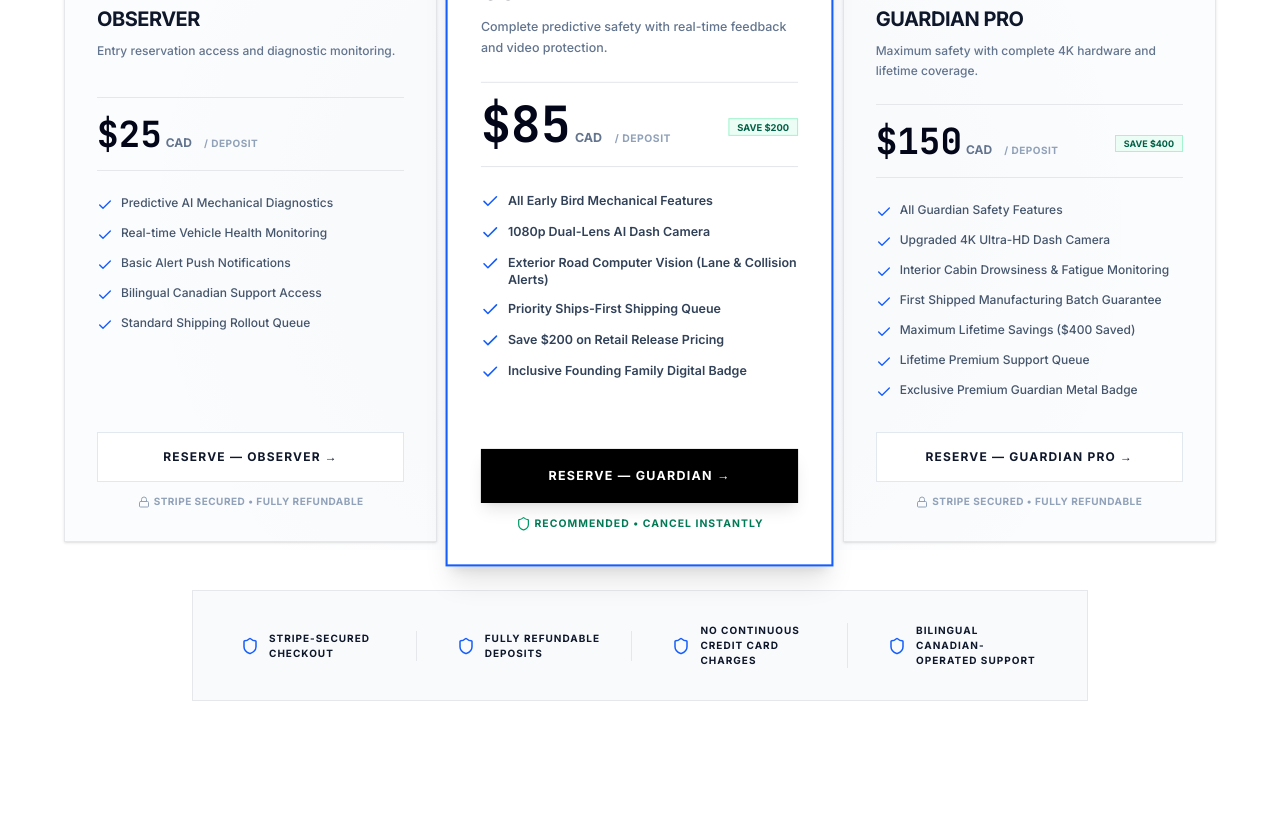
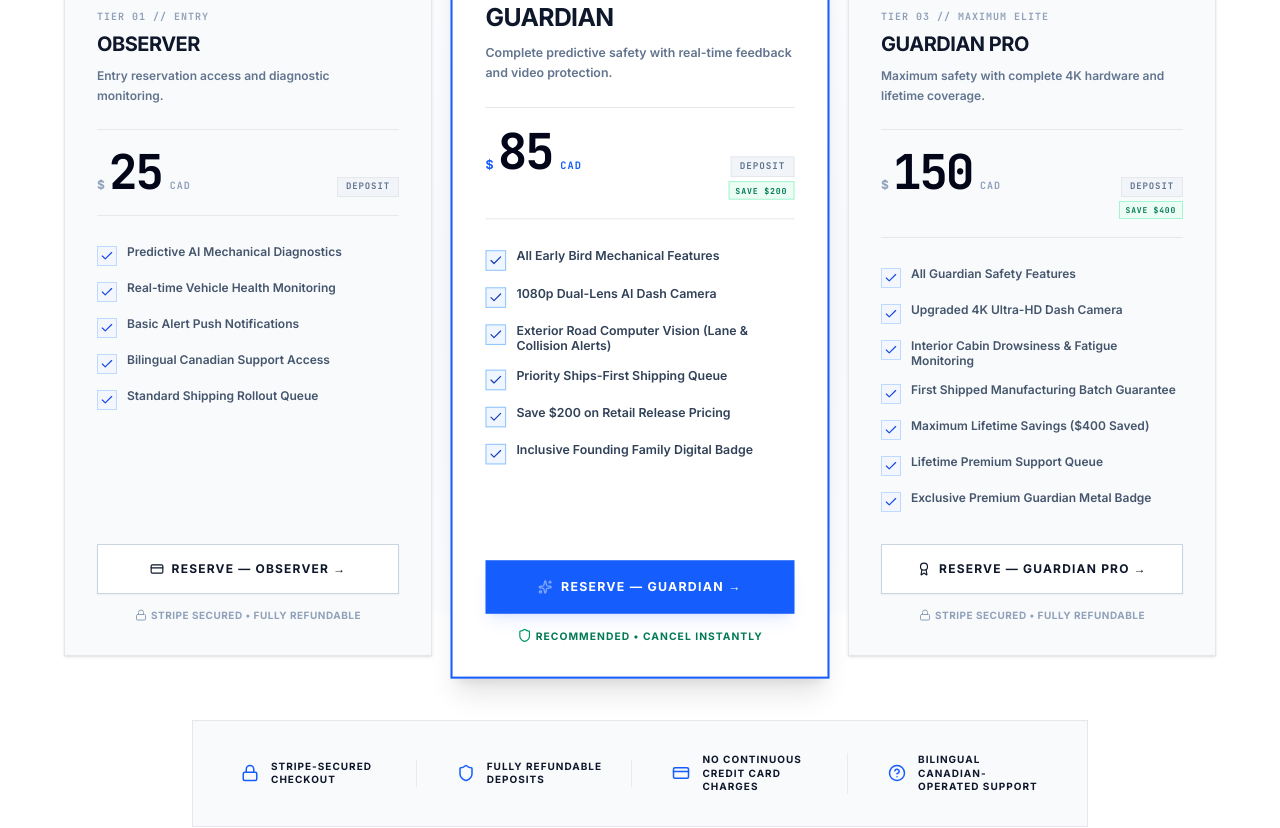
Before and after one commit to MaverickKing17/astrateq-founder-funnel, a React (Vite) app: page / in a window 1280 px wide. Shown: the part 1920-2748 px from the top of the page. Built offline with nearby package versions, Linux system fonts and the light colour scheme.

Commit message:
feat(ui): add entrance animations to pricing section
Implement framer-motion stagger and spring variants to enhance the pricing cards' entry experience.

```diff
--- a/src/components/Pricing.tsx
+++ b/src/components/Pricing.tsx
@@ -15,6 +15,29 @@ interface PricingProps {
   onOpenCheckout: (tier: Tier) => void;
 }
 
+const containerVariants = {
+  hidden: { opacity: 0 },
+  visible: {
+    opacity: 1,
+    transition: {
+      staggerChildren: 0.12,
+    },
+  },
+};
+
+const cardVariants = {
+  hidden: { opacity: 0, y: 40 },
+  visible: {
+    opacity: 1,
+    y: 0,
+    transition: {
+      type: 'spring',
+      stiffness: 85,
+      damping: 16,
+    },
+  },
+};
+
 export default function Pricing({ language, onSetSelectedTier, onOpenCheckout }: PricingProps) {
   const t = translations[language];
   const p = t.pricing;
@@ -29,52 +52,70 @@ export default function Pricing({ language, onSetSelectedTier, onOpenCheckout }:
       {/* Background glow node */}
       <div className="absolute top-1/2 left-1/2 -translate-x-1/2 -translate-y-1/2 w-[80rem] h-[40rem] premium-gradient pointer-events-none z-0" />
 
-      <div className="max-w-7xl mx-auto px-6 md:px-12 relative z-10 w-full text-center space-y-12">
+      <div className="max-w-7xl mx-auto px-6 md:px-12 relative z-10 w-full text-center space-y-16">
 
         {/* Headers */}
-        <div className="max-w-3xl mx-auto space-y-4" id="pricing-headers">
-          <span className="inline-flex items-center space-x-1 border border-blue-200 bg-blue-50 px-3.5 py-1.5 rounded-none text-blue-800 font-mono text-[10px] font-bold uppercase tracking-widest">
+        <div className="max-w-3xl mx-auto space-y-5" id="pricing-headers">
+          <span className="inline-flex items-center space-x-1.5 border border-blue-200 bg-blue-50 px-3.5 py-1.5 rounded-none text-blue-800 font-mono text-[10px] font-bold uppercase tracking-widest">
             💼 <span>{p.trustTitle}</span>
           </span>
-          <h2 className="font-sans text-3xl md:text-5xl font-extrabold tracking-tighter text-slate-900">
+          <h2 className="font-sans text-3xl md:text-5xl font-extrabold tracking-tighter text-slate-900 leading-none">
             {p.title}
           </h2>
-          <p className="text-base md:text-lg text-slate-500 font-medium">
+          <p className="text-base md:text-lg text-slate-500 font-semibold leading-relaxed max-w-2xl mx-auto">
             {p.subtitle}
           </p>
         </div>
 
         {/* Pricing Cards Grid */}
-        <div className="grid grid-cols-1 lg:grid-cols-12 gap-8 lg:gap-4 items-stretch max-w-6xl mx-auto" id="pricing-cards-grid">
+        <motion.div
+          variants={containerVariants}
+          initial="hidden"
+          whileInView="visible"
+          viewport={{ once: true, margin: "-80px" }}
+          className="grid grid-cols-1 lg:grid-cols-12 gap-8 lg:gap-6 items-stretch max-w-6xl mx-auto w-full"
+          id="pricing-cards-grid"
+        >
 
           {/* Card 1 - Observer (Early Bird) */}
-          <div className="lg:col-span-4 flex flex-col justify-between p-8 bg-slate-50/60 rounded-none border border-gray-200 hover:border-slate-400 shadow-sm transition-all relative z-10 hover:shadow-md text-left group">
+          <motion.div
+            variants={cardVariants}
+            whileHover={{ y: -6, transition: { duration: 0.2, ease: 'easeOut' } }}
+            className="lg:col-span-4 flex flex-col justify-between p-8 bg-slate-50 border border-gray-200 hover:border-slate-400 hover:bg-white shadow-sm transition-all duration-300 relative z-10 hover:shadow-lg text-left group rounded-none"
+          >
             <div className="space-y-6">
               <div>
-                <span className="text-[10px] font-bold font-mono tracking-widest text-slate-400 uppercase">
+                <span className="text-[10px] font-black font-mono tracking-widest text-slate-400 uppercase">
                   {language === 'en' ? 'Tier 01 // ENTRY' : 'Palier 01 // ACCÈS'}
                 </span>
                 <h3 className="font-sans text-xl font-black text-slate-900 uppercase tracking-tight mt-1">
                   {p.tiers.earlybird.name}
                 </h3>
-                <p className="text-xs text-slate-500 mt-2 min-h-[32px] font-medium leading-relaxed">
+                <p className="text-xs text-slate-500 mt-2 min-h-[32px] font-semibold leading-relaxed">
                   {p.tiers.earlybird.summary}
                 </p>
               </div>
 
-              {/* Price Tag */}
-              <div className="flex items-baseline space-x-1 border-t border-b border-gray-200 py-4">
-                <span className="text-4xl font-black font-mono text-slate-950">$25</span>
-                <span className="text-xs font-bold text-slate-500">CAD</span>
-                <span className="text-[10px] text-slate-400 font-bold uppercase tracking-wider ml-2">/ {p.tiers.earlybird.period}</span>
+              {/* Technical Price Tag */}
+              <div className="flex items-baseline justify-between border-t border-b border-gray-200/85 py-4.5">
+                <div className="flex items-baseline space-x-1">
+                  <span className="text-xs font-bold text-slate-400 font-sans">$</span>
+                  <span className="text-5xl font-black font-mono text-slate-950 tracking-tighter">25</span>
+                  <span className="text-[10px] font-black font-mono text-slate-400 uppercase tracking-widest ml-1">CAD</span>
+                </div>
+                <span className="text-[9px] font-mono font-bold text-slate-500 bg-slate-100 border border-gray-200 px-2 py-0.5 uppercase tracking-widest rounded-none">
+                  {p.tiers.earlybird.period}
+                </span>
               </div>
 
               {/* Features checklist */}
-              <ul className="space-y-3">
+              <ul className="space-y-3.5 pt-1">
                 {p.tiers.earlybird.features.map((feat, idx) => (
-                  <li key={idx} className="flex items-start text-xs text-slate-600 font-medium">
-                    <Check className="w-4 h-4 text-blue-600 mr-2 shrink-0 mt-0.5" />
-                    <span>{feat}</span>
+                  <li key={idx} className="flex items-start text-xs text-slate-600 font-semibold group/feat hover:text-slate-900 transition-colors">
+                    <span className="w-5 h-5 border border-blue-200 bg-blue-50/50 flex items-center justify-center mr-2.5 shrink-0 mt-0.5 group-hover/feat:bg-blue-100/80 transition-colors">
+                      <Check className="w-3.5 h-3.5 text-blue-700" />
+                    </span>
+                    <span className="leading-tight">{feat}</span>
                   </li>
                 ))}
               </ul>
@@ -83,58 +124,68 @@ export default function Pricing({ language, onSetSelectedTier, onOpenCheckout }:
             <div className="pt-8">
               <button
                 onClick={() => handleCardClick('earlybird')}
-                className="w-full py-4 bg-white border border-slate-200 hover:border-slate-900 hover:bg-slate-50 text-slate-905 text-slate-900 text-xs font-bold uppercase tracking-widest rounded-none transition-all text-center flex items-center justify-center space-x-1 cursor-pointer"
+                className="w-full py-4 bg-white border border-slate-300 hover:bg-slate-950 hover:text-white hover:border-slate-950 text-slate-900 text-xs font-black uppercase tracking-widest rounded-none transition-all duration-300 text-center flex items-center justify-center space-x-2 cursor-pointer shadow-xs"
               >
+                <CreditCard className="w-3.5 h-3.5" />
                 <span>{p.ctaFormat.replace('{tier}', p.tiers.earlybird.name)}</span>
               </button>
-              <div className="flex items-center justify-center space-x-1 text-[10px] text-slate-400 font-bold uppercase tracking-wider mt-3">
+              <div className="flex items-center justify-center space-x-1 text-[10px] text-slate-400 font-bold uppercase tracking-wider mt-3.5">
                 <Lock className="w-3 h-3 text-slate-400" />
                 <span>Stripe Secured • Fully Refundable</span>
               </div>
             </div>
-          </div>
+          </motion.div>
 
-          {/* Card 2 - Guardian (Founding Member) - Scaled 105% & Premium Cyan Focus Ring */}
-          <div className="lg:col-span-4 flex flex-col justify-between p-8 bg-white rounded-none border-2 border-blue-600 shadow-xl hover:shadow-2xl transition-all relative z-20 lg:-my-3 scale-100 lg:scale-[1.04] text-left group">
-            {/* Pulsing Popular Accent Ribbon */}
-            <div className="absolute -top-3.5 left-1/2 -translate-x-1/2 px-4 py-1.5 bg-blue-600 text-white text-[9px] font-mono font-black tracking-widest uppercase rounded-none shadow-md z-30 flex items-center space-x-1">
-              <Sparkles className="w-3.5 h-3.5 animate-spin-slow text-white" />
+          {/* Card 2 - Guardian (Founding Member) - Scaled & Royal Blue Focus Ring */}
+          <motion.div
+            variants={cardVariants}
+            whileHover={{ y: -8, transition: { duration: 0.2, ease: 'easeOut' } }}
+            className="lg:col-span-4 flex flex-col justify-between p-8 bg-white border-2 border-blue-600 shadow-xl hover:shadow-2xl transition-all duration-300 relative z-20 lg:-my-3 scale-100 lg:scale-[1.03] text-left group rounded-none"
+          >
+            {/* Highly Polished Popular Accent Ribbon */}
+            <div className="absolute -top-3.5 left-1/2 -translate-x-1/2 px-5 py-1.5 bg-blue-605 bg-blue-600 text-white text-[9px] font-mono font-black tracking-widest uppercase rounded-none shadow-md z-30 flex items-center space-x-1.5 border border-blue-500">
+              <Sparkles className="w-3.5 h-3.5 animate-pulse text-white" />
               <span>{p.tiers.founding.badge}</span>
             </div>
 
             <div className="space-y-6">
               <div>
-                <span className="text-[10px] font-bold font-mono tracking-widest text-blue-600 uppercase flex items-center space-x-1">
+                <span className="text-[10px] font-black font-mono tracking-widest text-blue-600 uppercase flex items-center space-x-1">
                   <span>{language === 'en' ? 'Tier 02 // RECOMMENDED' : 'Palier 02 // SÉCURITÉ COMPLÈTE'}</span>
                 </span>
-                <h3 className="font-sans text-2xl font-black text-slate-905 text-slate-900 uppercase tracking-tight mt-1">
+                <h3 className="font-sans text-2xl font-black text-slate-900 uppercase tracking-tight mt-1">
                   {p.tiers.founding.name}
                 </h3>
-                <p className="text-xs text-slate-500 mt-2 min-h-[32px] font-medium leading-relaxed">
+                <p className="text-xs text-slate-500 mt-2 min-h-[32px] font-semibold leading-relaxed">
                   {p.tiers.founding.summary}
                 </p>
               </div>
 
-              {/* Price Tag with savings */}
-              <div className="flex flex-col border-t border-b border-gray-200 py-4 relative">
+              {/* Technical Price Tag with Savings block */}
+              <div className="flex items-baseline justify-between border-t border-b border-gray-200 py-4.5 relative">
                 <div className="flex items-baseline space-x-1">
-                  <span className="text-5xl font-black font-mono text-slate-950">$85</span>
-                  <span className="text-xs font-bold text-slate-500">CAD</span>
-                  <span className="text-[10px] text-slate-400 font-bold uppercase tracking-wider ml-2">/ {p.tiers.founding.period}</span>
+                  <span className="text-xs font-bold text-blue-600 font-sans">$</span>
+                  <span className="text-5xl font-black font-mono text-slate-950 tracking-tighter">85</span>
+                  <span className="text-[10px] font-black font-mono text-blue-600 uppercase tracking-widest ml-1">CAD</span>
                 </div>
-                <div className="absolute right-0 top-1/2 -translate-y-1/2 text-right">
-                  <span className="px-2 py-0.5 text-[9px] font-bold text-emerald-805 text-emerald-800 bg-emerald-50 rounded-none border border-emerald-250 border-emerald-200">
+                <div className="flex flex-col items-end space-y-1">
+                  <span className="text-[9px] font-mono font-bold text-slate-500 bg-slate-100 border border-gray-200 px-2 py-0.5 uppercase tracking-widest rounded-none">
+                    {p.tiers.founding.period}
+                  </span>
+                  <span className="inline-flex items-center px-1.5 py-0.5 text-[8px] font-mono font-black text-emerald-700 bg-emerald-50 rounded-none border border-emerald-200 uppercase tracking-widest">
                     {language === 'en' ? 'SAVE $200' : 'ÉCONOMISEZ 200$'}
                   </span>
                 </div>
               </div>
 
               {/* Features Checklist */}
-              <ul className="space-y-3">
+              <ul className="space-y-3.5 pt-1">
                 {p.tiers.founding.features.map((feat, idx) => (
-                  <li key={idx} className="flex items-start text-xs text-slate-700 font-semibold">
-                    <Check className="w-4.5 h-4.5 text-blue-605 text-blue-600 mr-2 shrink-0" />
-                    <span>{feat}</span>
+                  <li key={idx} className="flex items-start text-xs text-slate-705 text-slate-700 font-semibold group/feat hover:text-slate-900 transition-colors">
+                    <span className="w-5 h-5 border border-blue-300 bg-blue-50 flex items-center justify-center mr-2.5 shrink-0 mt-0.5 group-hover/feat:bg-blue-200/60 transition-colors">
+                      <Check className="w-3.5 h-3.5 text-blue-800" />
+                    </span>
+                    <span className="leading-tight">{feat}</span>
                   </li>
                 ))}
               </ul>
@@ -143,52 +194,62 @@ export default function Pricing({ language, onSetSelectedTier, onOpenCheckout }:
             <div className="pt-8">
               <button
                 onClick={() => handleCardClick('founding')}
-                className="w-full py-4.5 bg-black hover:bg-slate-800 text-white text-xs font-bold uppercase tracking-widest rounded-none transition-all text-center flex items-center justify-center space-x-2 cursor-pointer shadow-lg shadow-black/10"
+                className="w-full py-4.5 bg-blue-600 hover:bg-blue-500 text-white text-xs font-black uppercase tracking-widest rounded-none transition-all duration-300 text-center flex items-center justify-center space-x-2 cursor-pointer shadow-lg shadow-blue-600/10"
               >
+                <Sparkles className="w-3.5 h-3.5 text-white animate-pulse" />
                 <span>{p.ctaFormat.replace('{tier}', p.tiers.founding.name)}</span>
               </button>
-              <div className="flex items-center justify-center space-x-1 text-[10px] text-emerald-705 text-emerald-700 font-extrabold uppercase tracking-widest mt-3">
+              <div className="flex items-center justify-center space-x-1 text-[10px] text-emerald-700 font-extrabold uppercase tracking-widest mt-3.5">
                 <Shield className="w-3.5 h-3.5 text-emerald-600" />
                 <span>Recommended • Cancel Instantly</span>
               </div>
             </div>
-          </div>
+          </motion.div>
 
           {/* Card 3 - Guardian Pro (Premium Elite) */}
-          <div className="lg:col-span-4 flex flex-col justify-between p-8 bg-slate-50/60 rounded-none border border-gray-200 hover:border-slate-400 shadow-sm transition-all relative z-10 hover:shadow-md text-left group">
+          <motion.div
+            variants={cardVariants}
+            whileHover={{ y: -6, transition: { duration: 0.2, ease: 'easeOut' } }}
+            className="lg:col-span-4 flex flex-col justify-between p-8 bg-slate-50 border border-gray-200 hover:border-slate-400 hover:bg-white shadow-sm transition-all duration-300 relative z-10 hover:shadow-lg text-left group rounded-none"
+          >
             <div className="space-y-6">
               <div>
-                <span className="text-[10px] font-bold font-mono tracking-widest text-slate-400 uppercase">
+                <span className="text-[10px] font-black font-mono tracking-widest text-slate-400 uppercase">
                   {language === 'en' ? 'Tier 03 // MAXIMUM ELITE' : 'Palier 03 // PROTECTION MAXIMALE'}
                 </span>
                 <h3 className="font-sans text-xl font-black text-slate-900 uppercase tracking-tight mt-1">
                   {p.tiers.guardian.name}
                 </h3>
-                <p className="text-xs text-slate-500 mt-2 min-h-[32px] font-medium leading-relaxed">
+                <p className="text-xs text-slate-500 mt-2 min-h-[32px] font-semibold leading-relaxed">
                   {p.tiers.guardian.summary}
                 </p>
               </div>
 
-              {/* Price Tag with savings */}
-              <div className="flex flex-col border-t border-b border-gray-200 py-4 relative">
+              {/* Technical Price Tag with Savings */}
+              <div className="flex items-baseline justify-between border-t border-b border-gray-200 py-4.5 relative">
                 <div className="flex items-baseline space-x-1">
-                  <span className="text-4xl font-black font-mono text-slate-950">$150</span>
-                  <span className="text-xs font-bold text-slate-500">CAD</span>
-                  <span className="text-[10px] text-slate-400 font-bold uppercase tracking-wider ml-2">/ {p.tiers.guardian.period}</span>
+                  <span className="text-xs font-bold text-slate-400 font-sans">$</span>
+                  <span className="text-5xl font-black font-mono text-slate-950 tracking-tighter">150</span>
+                  <span className="text-[10px] font-black font-mono text-slate-400 uppercase tracking-widest ml-1">CAD</span>
                 </div>
-                <div className="absolute right-0 top-1/2 -translate-y-1/2 text-right">
-                  <span className="px-2 py-0.5 text-[9px] font-bold text-emerald-805 text-emerald-800 bg-emerald-50 rounded-none border border-emerald-250 border-emerald-200">
+                <div className="flex flex-col items-end space-y-1">
+                  <span className="text-[9px] font-mono font-bold text-slate-500 bg-slate-100 border border-gray-200 px-2 py-0.5 uppercase tracking-widest rounded-none">
+                    {p.tiers.guardian.period}
+                  </span>
+                  <span className="inline-flex items-center px-1.5 py-0.5 text-[8px] font-mono font-black text-emerald-700 bg-emerald-50 rounded-none border border-emerald-200 uppercase tracking-widest">
                     {language === 'en' ? 'SAVE $400' : 'ÉCONOMISEZ 400$'}
                   </span>
                 </div>
               </div>
 
               {/* Features checklist */}
-              <ul className="space-y-3">
+              <ul className="space-y-3.5 pt-1">
                 {p.tiers.guardian.features.map((feat, idx) => (
-                  <li key={idx} className="flex items-start text-xs text-slate-600 font-medium">
-                    <Check className="w-4 h-4 text-blue-600 mr-2 shrink-0 mt-0.5" />
-                    <span>{feat}</span>
+                  <li key={idx} className="flex items-start text-xs text-slate-600 font-semibold group/feat hover:text-slate-900 transition-colors">
+                    <span className="w-5 h-5 border border-blue-200 bg-blue-50/50 flex items-center justify-center mr-2.5 shrink-0 mt-0.5 group-hover/feat:bg-blue-100/80 transition-colors">
+                      <Check className="w-3.5 h-3.5 text-blue-700" />
+                    </span>
+                    <span className="leading-tight">{feat}</span>
                   </li>
                 ))}
               </ul>
@@ -197,27 +258,43 @@ export default function Pricing({ language, onSetSelectedTier, onOpenCheckout }:
             <div className="pt-8">
               <button
                 onClick={() => handleCardClick('guardian')}
-                className="w-full py-4 bg-white border border-slate-205 border-slate-200 hover:border-slate-900 hover:bg-slate-50 text-slate-905 text-slate-900 text-xs font-bold uppercase tracking-widest rounded-none transition-all text-center flex items-center justify-center space-x-1 cursor-pointer"
+                className="w-full py-4 bg-white border border-slate-300 hover:bg-slate-950 hover:text-white hover:border-slate-950 text-slate-900 text-xs font-black uppercase tracking-widest rounded-none transition-all duration-300 text-center flex items-center justify-center space-x-2 cursor-pointer shadow-xs"
               >
+                <Award className="w-3.5 h-3.5" />
                 <span>{p.ctaFormat.replace('{tier}', p.tiers.guardian.name)}</span>
               </button>
-              <div className="flex items-center justify-center space-x-1 text-[10px] text-slate-400 font-bold uppercase tracking-wider mt-3">
+              <div className="flex items-center justify-center space-x-1 text-[10px] text-slate-400 font-bold uppercase tracking-wider mt-3.5">
                 <Lock className="w-3 h-3 text-slate-400" />
                 <span>Stripe Secured • Fully Refundable</span>
               </div>
             </div>
-          </div>
+          </motion.div>
 
-        </div>
+        </motion.div>
 
         {/* Centered Trust Row Beneath Pricing Cards */}
-        <div className="p-6 bg-slate-50 rounded-none border border-gray-200 divide-y sm:divide-y-0 sm:divide-x divide-gray-200 max-w-4xl mx-auto flex flex-col sm:flex-row items-center justify-around text-center gap-4 py-8" id="pricing-trust-row">
-          {p.trustList.map((item, id) => (
-            <div key={id} className="flex items-center justify-center space-x-2.5 px-6 w-full text-left">
-              <Shield className="w-4.5 h-4.5 text-blue-600 shrink-0" />
-              <span className="text-[10px] font-black text-slate-900 uppercase tracking-widest">{item}</span>
-            </div>
-          ))}
+        <div className="p-6 bg-slate-50 border border-gray-200 divide-y sm:divide-y-0 sm:divide-x divide-gray-200/80 max-w-4xl mx-auto flex flex-col sm:flex-row items-center justify-around text-center gap-4 py-8 rounded-none" id="pricing-trust-row">
+          {p.trustList.map((item, id) => {
+            // Contextual, real-looking, premium icon allocations for each bullet
+            const getTrustIcon = (index: number) => {
+              switch (index) {
+                case 0:
+                  return <Lock className="w-4.5 h-4.5 text-blue-600 shrink-0" />;
+                case 1:
+                  return <Shield className="w-4.5 h-4.5 text-blue-600 shrink-0" />;
+                case 2:
+                  return <CreditCard className="w-4.5 h-4.5 text-blue-600 shrink-0" />;
+                default:
+                  return <HelpCircle className="w-4.5 h-4.5 text-blue-600 shrink-0" />;
+              }
+            };
+            return (
+              <div key={id} className="flex items-center justify-start sm:justify-center space-x-3 px-6 w-full text-left py-2 sm:py-0">
+                {getTrustIcon(id)}
+                <span className="text-[10px] font-black text-slate-900 uppercase tracking-widest leading-snug">{item}</span>
+              </div>
+            );
+          })}
         </div>
 
       </div>
```
